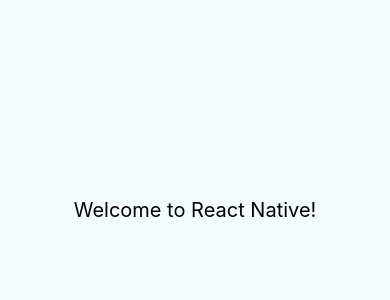
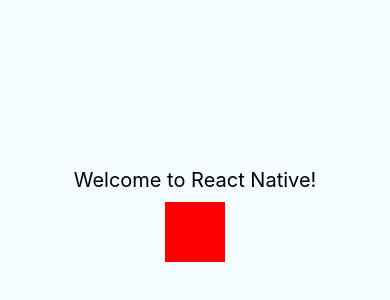
Before and after one commit to viannaandreBR/React-Native-Labs, a React Native app in the folder hunt/: screen / in a window 390 px wide. Shown: the part 212-512 px from the top of the page. Built offline with nearby package versions, Linux system fonts and the light colour scheme.

Commit message:
Update (3.1) O que são componentes -> Box

```diff
--- a/hunt/App.js
+++ b/hunt/App.js
@@ -6,6 +6,7 @@
      return (
        <View style={styles.container}>
          <Text style={styles.welcome}>Welcome to React Native!</Text>
+         <View style={styles.box}/>
        </View>
      )
    }
@@ -22,4 +23,9 @@
     textAlign: 'center',
     margin: 10,
   },
+  box: {
+    width: 60,
+    height: 60,
+    backgroundColor: "#F00"
+  }
 });
```
Also changed, not shown: 1 other file (tests, documents, lock files or other folders).
